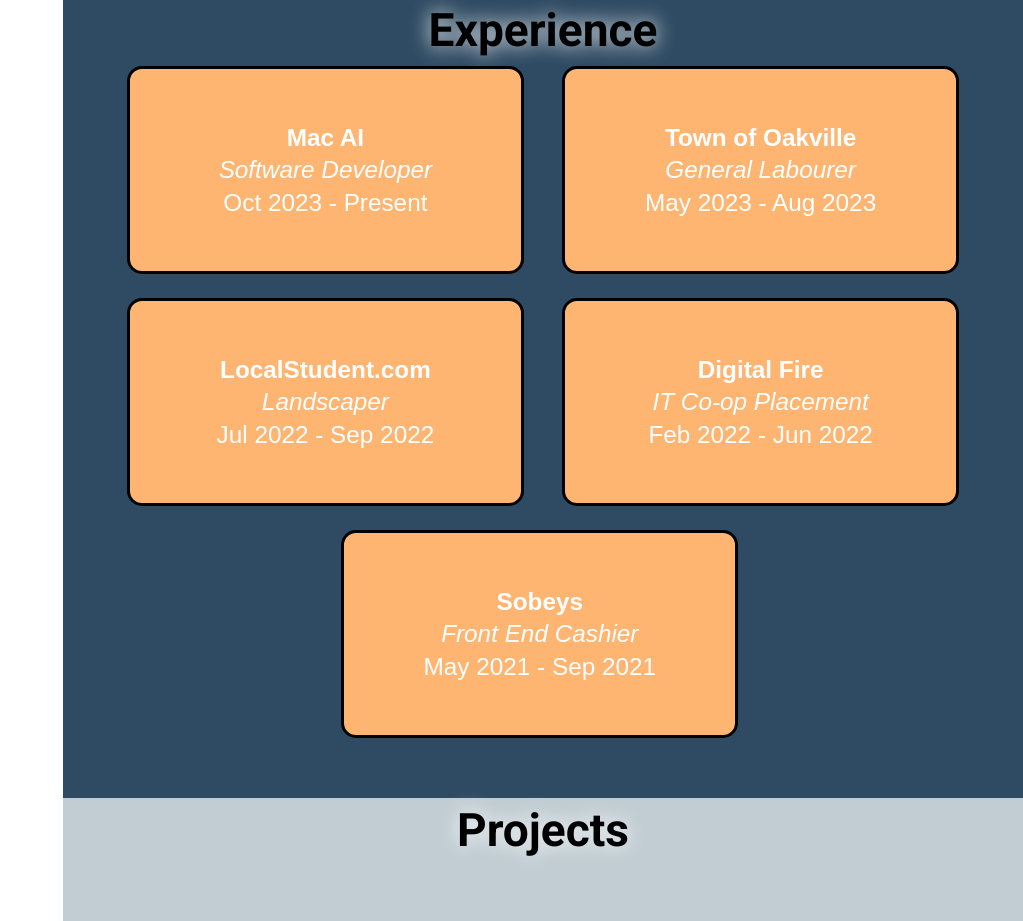
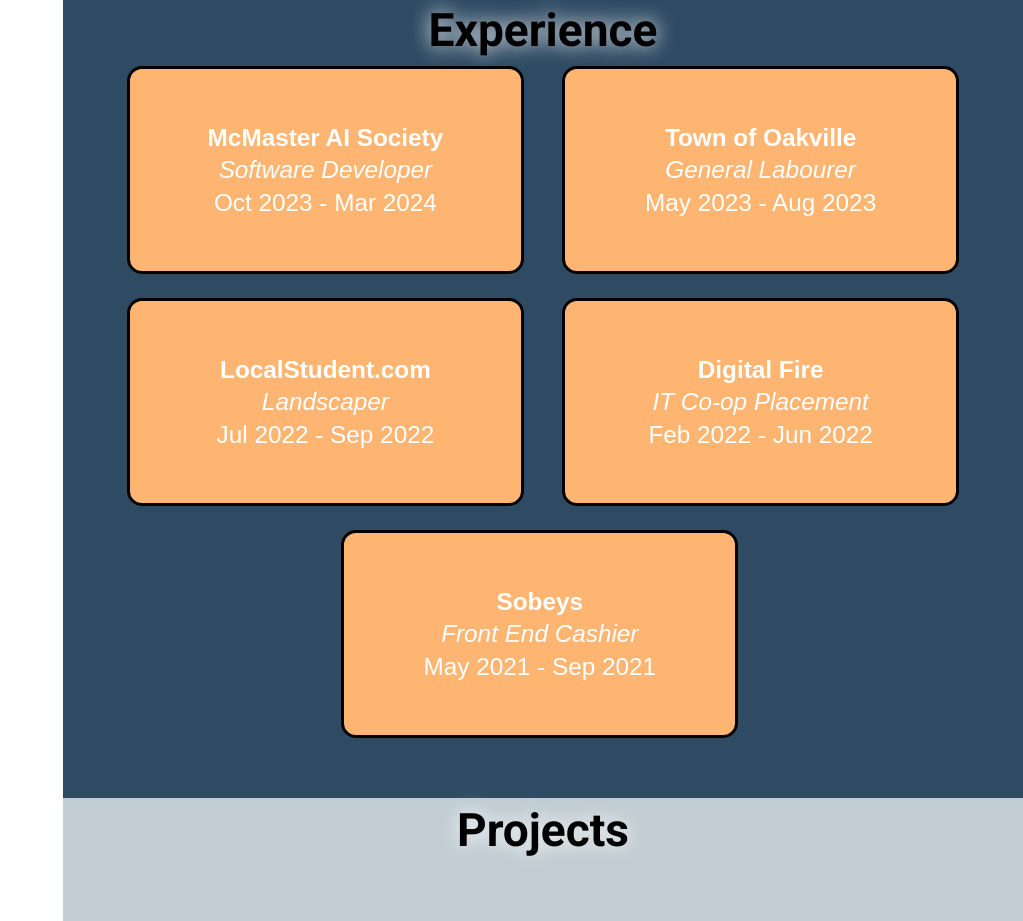
Before and after one commit to IainMac32/Website, a React (Create React App) app: page / in a window 1280 px wide. Shown: the part 802-1723 px from the top of the page, without its empty margins (257-1280 px from the left). Built offline with nearby package versions, Linux system fonts and the light colour scheme.

Commit message:
changed mcmaster ai society

```diff
--- a/src/App.js
+++ b/src/App.js
@@ -482,14 +482,14 @@
 
           }}
             onClick={() => openJobModal({
-            company: 'Mac AI',
+            company: 'McMaster AI Society',
             position: 'Software Developer',
-            years: 'Oct 2023 - Present',
-            duties: 'Developing an innovative Python application that involves vectorizing different types of inputted documents, storing them in a database, and leveraging GPT-3.5 to provide accurate answers to user-generated questions.\n\nUtilizing advanced technologies, including LLM, Vectorization, Vector Database, and Similarity Search through API integration.\n\nCollaborating seamlessly within a team of 7 through GitHub, actively contributing to group sessions while engaging in discussions about design ideas during weekly meetings and daily reporting.'
+            years: 'Oct 2023 - Mar 2024',
+            duties: 'Our project team of 7 created a website called SecondBrain that allows users to upload documents to their unique database and ask questions about the documents at any time without the need of ever uploading the document more than once.\n\We utilized technologies such as GPT-4, vectorization, vector databases, LangChain, and Similarity Search through API integration.\n\nCollaborated seamlessly within a team of 7 through GitHub, actively contributing to group sessions while engaging in discussions about design ideas during weekly meetings and daily reporting.'
           })}>
-            <span className="company">Mac AI</span>
+            <span className="company">McMaster AI Society</span>
             <span className="position">Software Developer</span>
-            <span className="years">Oct 2023 - Present</span>
+            <span className="years">Oct 2023 - Mar 2024</span>
           </Button2>
 
           <Button2 theme="orange"
```
